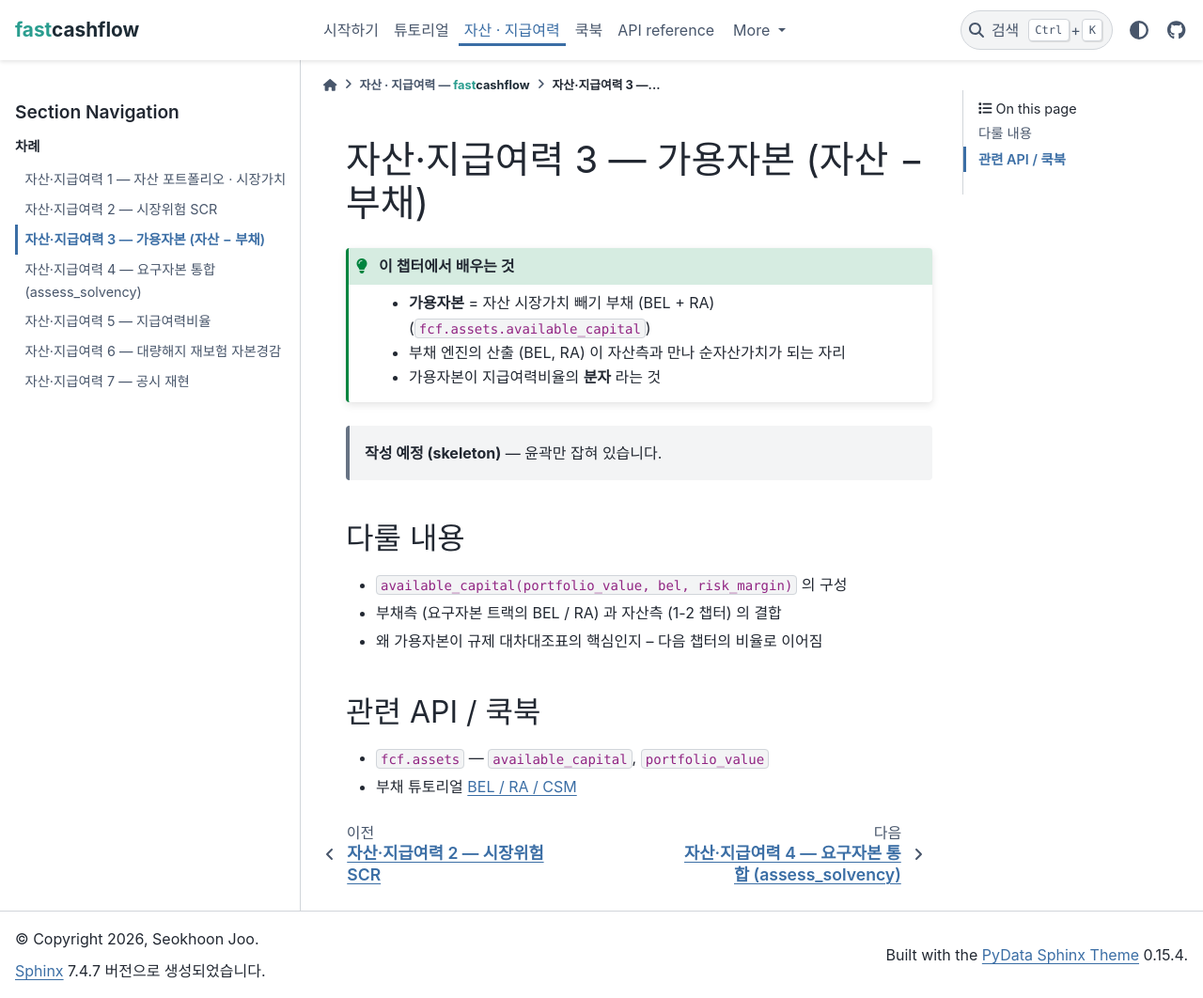
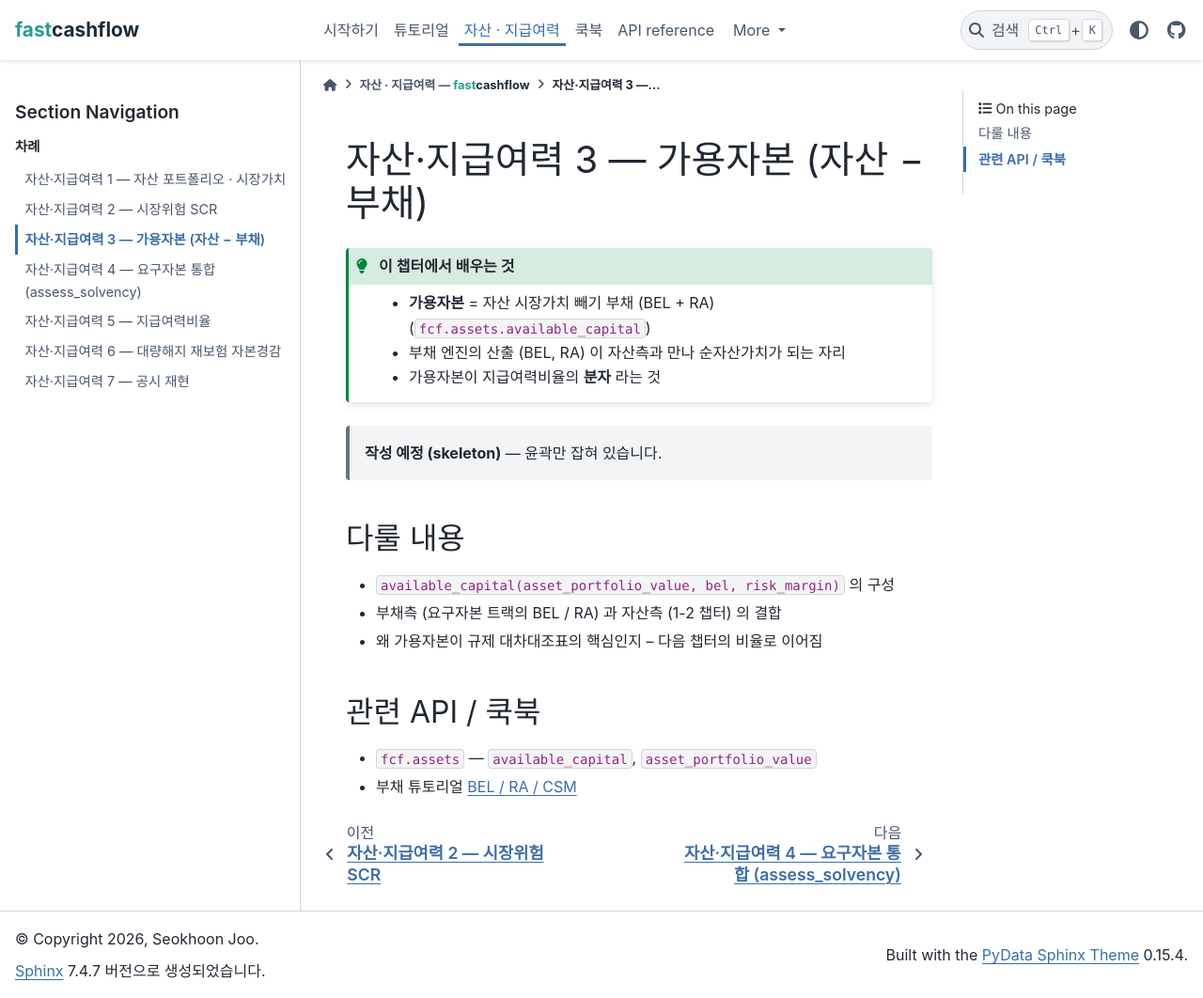
Before and after one commit to seokhoonj/fastcashflow, a Sphinx documentation site: the page built from docs/solvency/03-available-capital.md, in a window 1280 px wide and 1062 px high. Shown: the whole window at 94% size. Built offline with Sphinx 7.4.7 and the PyData theme 0.15.4, drawn with Linux system fonts in a browser that asks for light colours.

Commit message:
refactor: name the AssetPortfolio operations after their type
Rename portfolio_value -> asset_portfolio_value and project_asset_cashflows ->
asset_portfolio_cashflows so the AssetPortfolio operations mirror their type, in
parallel with Bond (bond_value / bond_cashflows). 'portfolio' alone is overloaded
in insurance (a portfolio of contracts is the liability side), so the asset
qualifier disambiguates; dropping the 'project' verb matches the noun naming of
the other cash-flow extractors. net_liability_cashflows is unchanged -- it
assembles and nets cash flows out of a measurement rather than naming a typed
object, so it keeps the economic-side name.

Updates the SolvencyAssessment.asset_portfolio_value field, the available_capital
parameter, the package exports, the solvency docs and the cookbook output block.

```diff
--- a/docs/api.rst
+++ b/docs/api.rst
@@ -352,7 +352,7 @@ the net interest-rate SCR, and the assembled solvency ratio.
 .. autoclass:: fastcashflow.Cash
    :members:
 
-.. autofunction:: fastcashflow.portfolio_value
+.. autofunction:: fastcashflow.asset_portfolio_value
 
 .. autofunction:: fastcashflow.available_capital
 
--- a/docs/solvency/03-available-capital.md
+++ b/docs/solvency/03-available-capital.md
@@ -12,11 +12,11 @@
 
 ## 다룰 내용
 
-- `available_capital(portfolio_value, bel, risk_margin)` 의 구성
+- `available_capital(asset_portfolio_value, bel, risk_margin)` 의 구성
 - 부채측 (요구자본 트랙의 BEL / RA) 과 자산측 (1-2 챕터) 의 결합
 - 왜 가용자본이 규제 대차대조표의 핵심인지 -- 다음 챕터의 비율로 이어짐
 
 ## 관련 API / 쿡북
 
-- `fcf.assets` — `available_capital`, `portfolio_value`
+- `fcf.assets` — `available_capital`, `asset_portfolio_value`
 - 부채 튜토리얼 [BEL / RA / CSM](../tutorial/02-bel-ra-csm)
```
Also changed, not shown: docs/cookbook/workflow/solvency-balance-sheet.md (+1 -1 lines), docs/solvency/01-asset-portfolio.md (+2 -2 lines), src/fastcashflow/__init__.py (+4 -4 lines), 2 other files.
